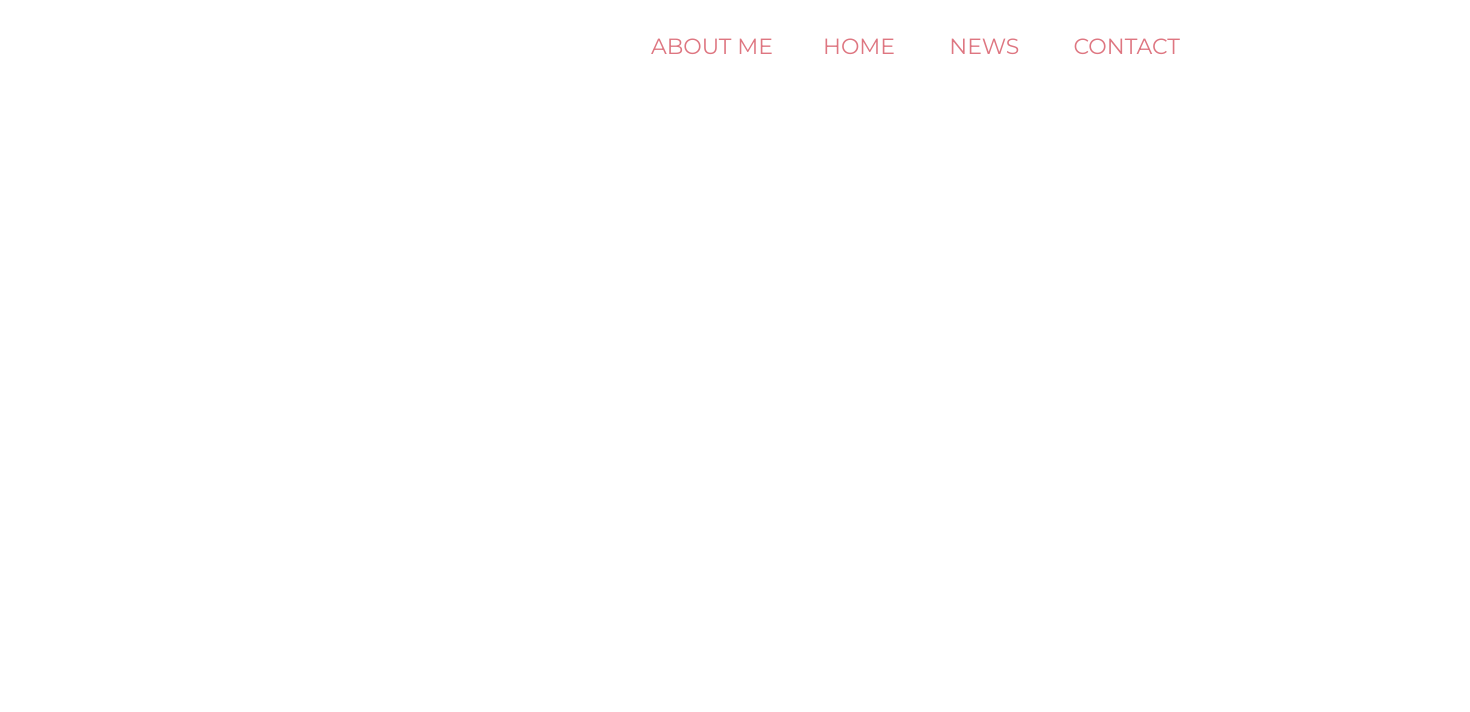
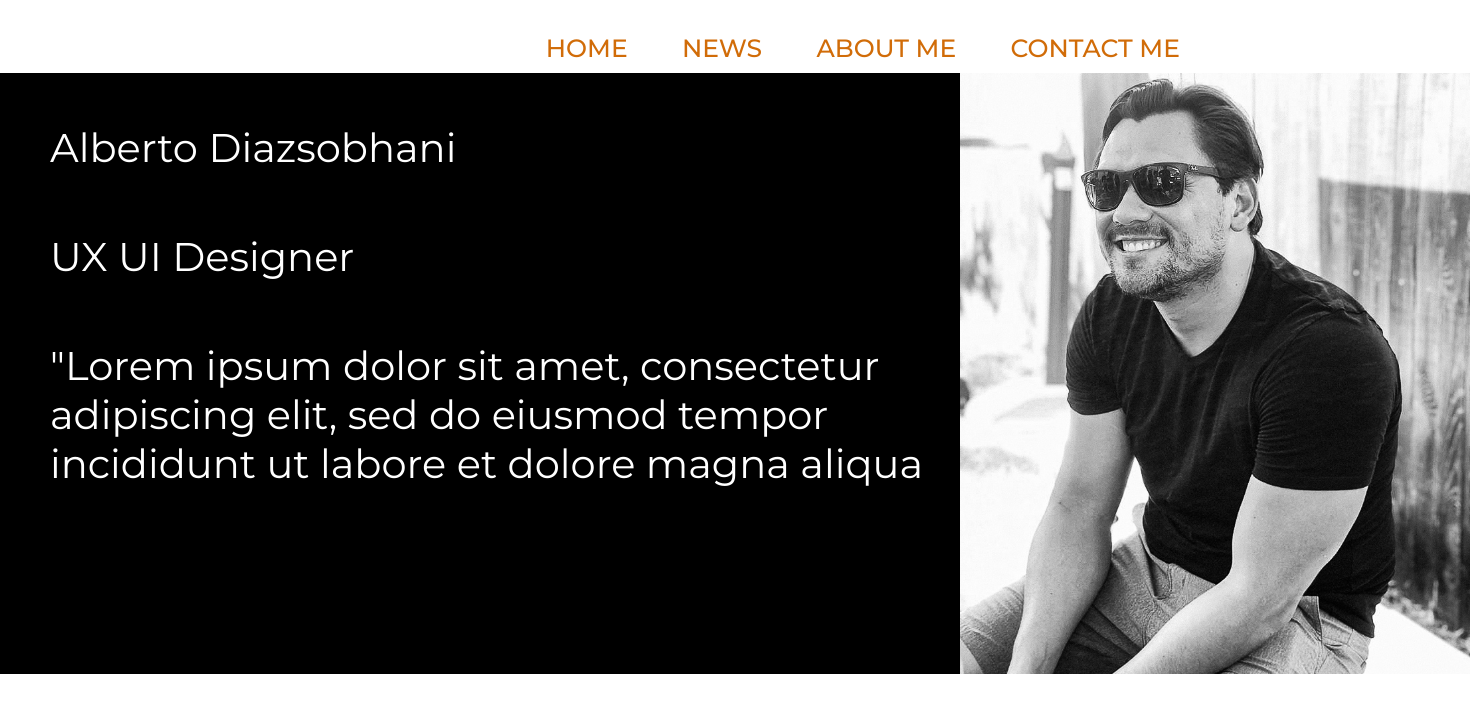
Before and after one commit to betodr/beto-dzabot.github.io, a plain HTML site: page index.html in a window 1280 px wide. Shown: the whole page, 1470 px wide, since content can reach past the window. Drawn offline with Linux system fonts and the light colour scheme.

Commit message:
styled grifd container

```diff
--- a/Assets/css/style.css
+++ b/Assets/css/style.css
@@ -2,15 +2,16 @@ body{
     margin: 0;
     background: white;
     font-family: "montserrat";
-    font-weight: 400;
+    font-weight: 450;
 }
 .container{
     width: 100%;
+    height: 600px;
     margin: auto;
 }
 p{
-    color:#DE7681;
-    font-size: 34px;
+    color:#D16C08;
+    font-size: 40px;
     padding: 10px 0;
     padding-left: 50px
 }
@@ -40,10 +41,10 @@ nav li{
     position: relative;
 }
 nav a{
-    color: #DE7681;
+    color: #D16C08;
     text-decoration: none;
     text-transform: uppercase;
-    font-size: 22px;
+    font-size: 25px;
 }
 nav a:hover{
     color: black;
@@ -52,7 +53,7 @@ nav a::before{
     content:'';
     display: block;
     height: 3px;
-    background-color: #DE7681;
+    background-color: #D16C08;
     position: absolute;
     top: 0;
     width: 0%;
@@ -61,3 +62,33 @@ nav a::before{
 nav a:hover::before{
     width: 100%
 }
+.grid-container {
+    display: grid;
+    width: 100%;
+    grid-template-columns: 75% 35%;
+    grid-gap: 0px;
+    background-color: black;
+    padding: 0px;
+  }
+
+.grid-container > div {
+    background-color: black;
+    text-align: left;
+    padding: 0px 0;
+    font-size: 30px;
+  }
+.item1{
+    height: 601px;
+    color: white;
+    font-size: 43px;
+    font-family: "Montserrat";
+    font-weight: 400;
+}
+p{
+    color: white;
+
+}
+.item2{
+    height: 601px;
+
+}
--- a/index.html
+++ b/index.html
@@ -14,11 +14,25 @@
                     <ul>
                             <li><a href="#home">Home</a></li>
                             <li><a href="#Projects">News</a></li>
-                            <li><a href="#Contact me">Contact</a></li>
-                            <li style="float:left"><a class="active" href="#about">About me </a></li>
+                            <li><a href="#Contact me">About Me</a></li>
+                            <li><a class="active" href="#about">Contact me </a></li>
                     </ul>
+
                 </nav>
             </div>
+
         </header>
+        <head>
+            <div class="grid-container">
+                <div class="item1">
+                    <p>Alberto Diazsobhani</p>
+                    <p>UX UI Designer</p>
+                    <p>"Lorem ipsum dolor sit amet, consectetur adipiscing elit, sed do eiusmod tempor incididunt ut labore et dolore magna aliqua</p>
+                </div>
+                <div class="item2">
+                    <img src="assets/images/aboutme copy.png">
+                </div>
+            </div>
+        </head>
     </body>
 </html>
```
